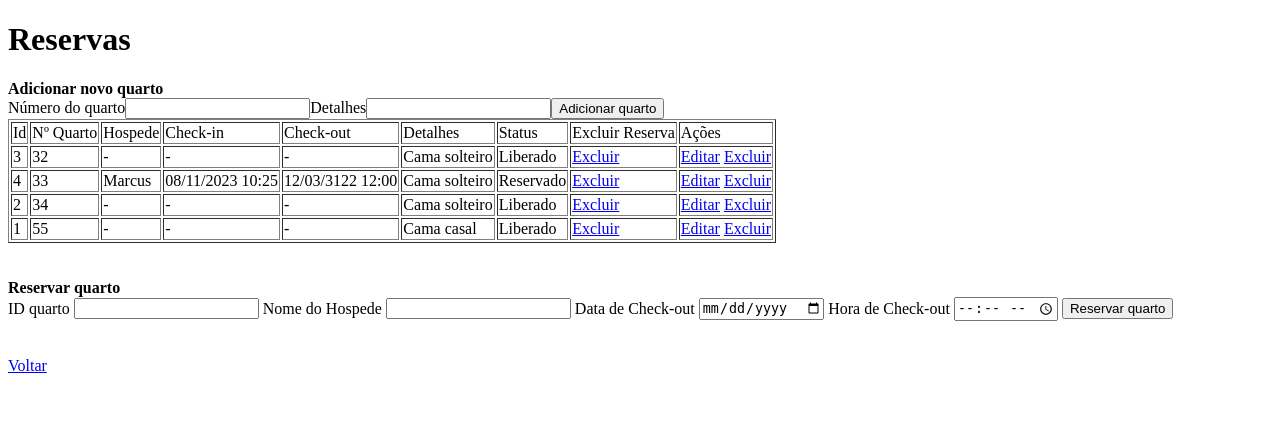
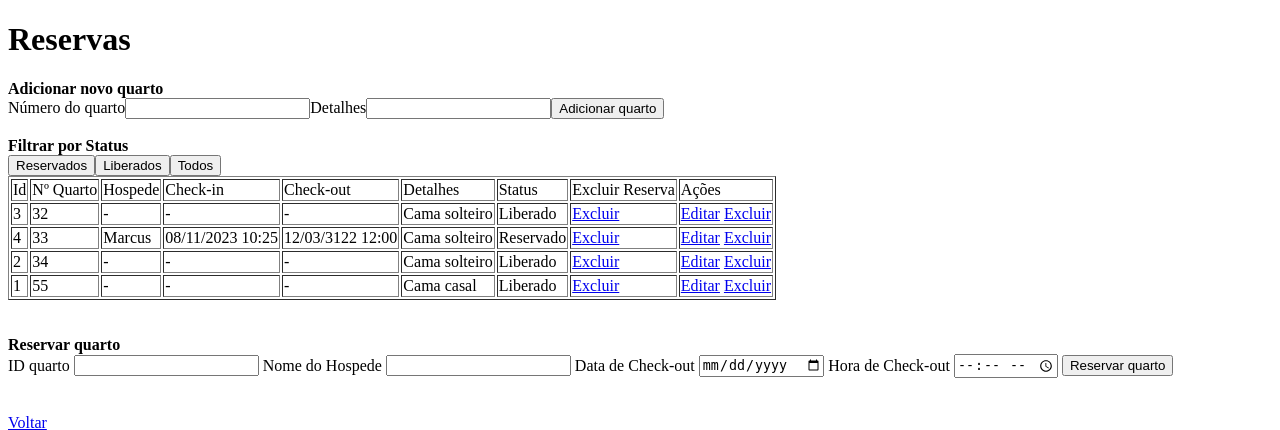
Before and after one commit to marcussviniciuss/sistema-soft-forge, a Flask app: page /reservas in a window 1280 px wide. Shown: the top 430 px of the page. Run offline with Flask 3, Linux system fonts and the light colour scheme; a user stored in the database is signed in.

Commit message:
filtro de quarto reservados ou nao

```diff
--- a/hms_softforge/routes.py
+++ b/hms_softforge/routes.py
@@ -103,7 +103,7 @@ def criar_quarto():
 def reservar_quarto():
     form_quarto = FormCriarQuarto()
     form_reserva = FormReservarQuarto()
-    tabela_quartos = Quarto.query.all()
+    tabela_quartos = Quarto.query.order_by(Quarto.quarto).all()
 
     if form_reserva.validate_on_submit():
         quarto_id = form_reserva.id.data
@@ -162,6 +162,26 @@ def excluir_quarto(quarto_id):
         database.session.commit()
     return redirect(url_for('reservas'))
 
+
+@app.route("/filtrar_quartos", methods=["POST"])
+@login_required
+def filtrar_quartos():
+    status = request.form.get("status")
+    if status == "reservado":
+        quartos_filtrados = Quarto.query.filter_by(status=True).all()
+    elif status == "liberado":
+        quartos_filtrados = Quarto.query.filter_by(status=False).all()
+    else:
+        quartos_filtrados = Quarto.query.order_by(Quarto.quarto).all()
+
+    form_quarto = FormCriarQuarto()  # Crie uma instância de FormCriarQuarto
+    form_reserva = FormReservarQuarto()  # Crie uma instância de FormReservarQuarto
+
+    # Renderize a página novamente com os quartos filtrados
+    return render_template("reservas.html", tabela_quartos=quartos_filtrados, form_quarto=form_quarto, form_reserva=form_reserva)
+
+
+
 @app.route("/logout")
 @login_required
 def logout():
--- a/hms_softforge/templates/reservas.html
+++ b/hms_softforge/templates/reservas.html
@@ -19,6 +19,14 @@
             {{ form_quarto.detalhes.label() }}
             {{ form_quarto.detalhes() }}
             {{ form_quarto.botao_confirmacao }}
+        </form>
+        <br><br>
+        <form method="POST" action="{{ url_for('filtrar_quartos') }}">
+            <strong>Filtrar por Status</strong>
+            <br>
+            <button type="submit" name="status" value="reservado">Reservados</button>
+            <button type="submit" name="status" value="liberado">Liberados</button>
+            <button type="submit" name="status" value="reservas">Todos</button>
         </form>
         <tr>
             <td>Id</td>
```
Also changed, not shown: instance/comunidade.db.
